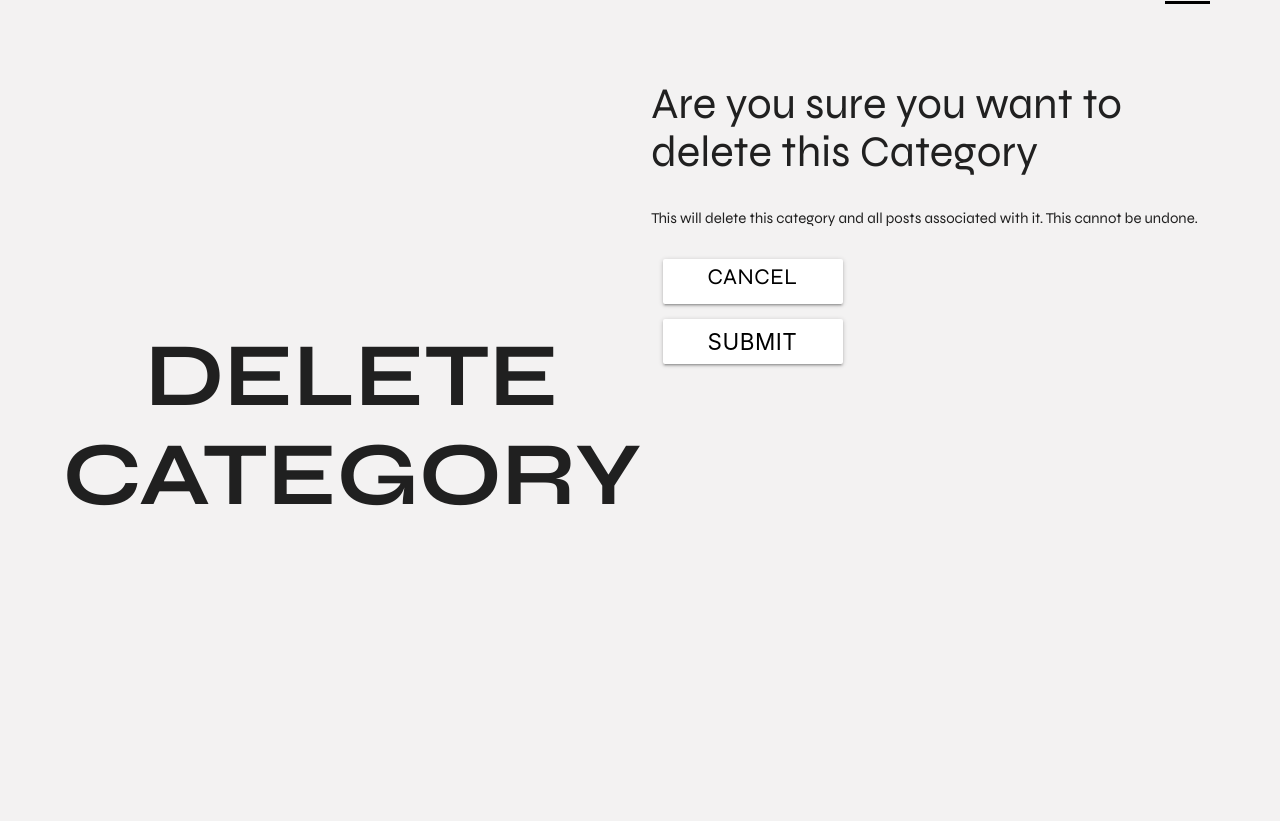
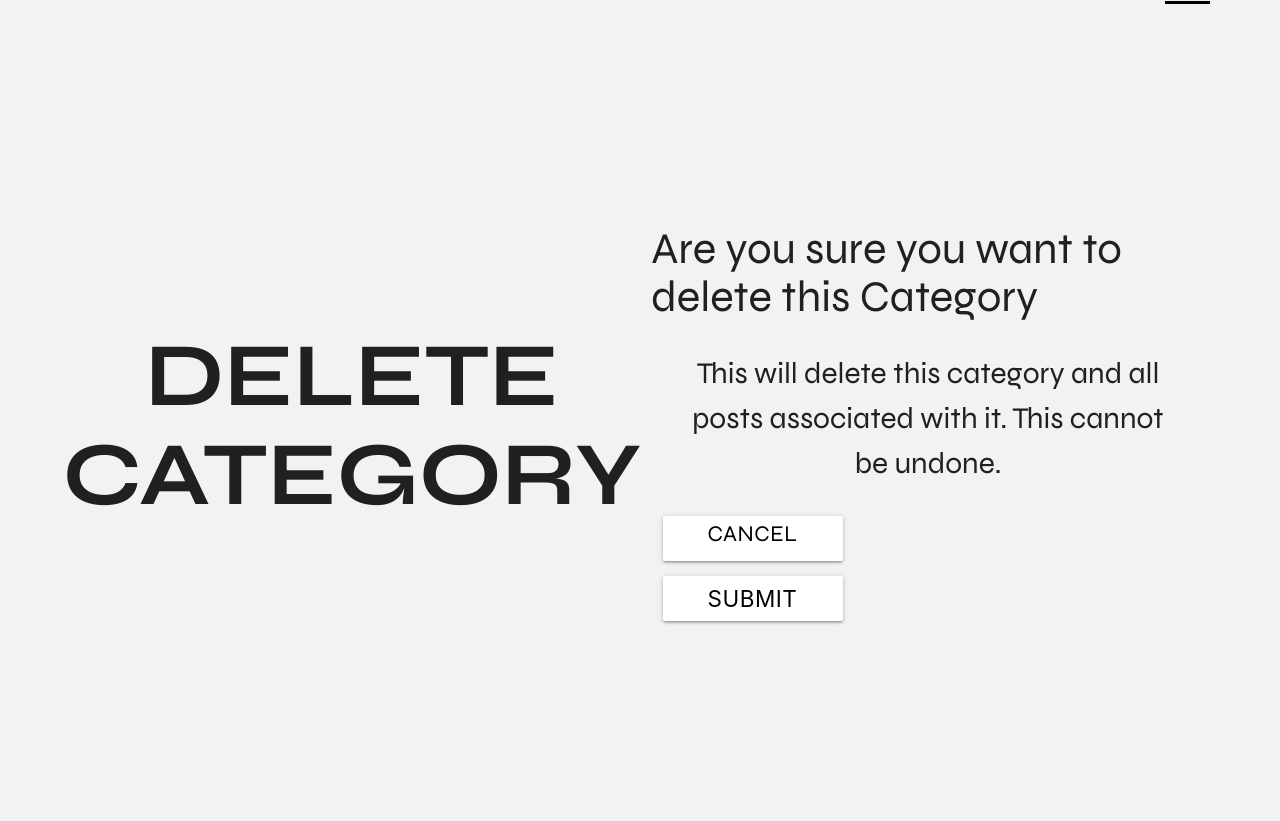
Before and after one commit to BrianWhelanDublin/milestone-project-3, a Python web app: template hello_blog/templates/admin/delete_category.html in a window 1280 px wide. Shown: the part 64-885 px from the top of the page. Run offline with Jinja, Linux system fonts and the light colour scheme; the template is opened without the code that fills it: most values are stand-ins (such as "Sample title", 1, 10 or a date in 2020); form fields are guessed from the names that the template uses.

Commit message:
fix position of form

```diff
--- a/hello_blog/templates/admin/add_category.html
+++ b/hello_blog/templates/admin/add_category.html
@@ -7,7 +7,7 @@
         {% block content %}
         <div class="row page-row fade">
             {{ page_heading("Add Category") }}
-            <div class="col center-verticaly content-height s12 xl6">
+            <div class="col center-verticaly page-content s12 xl6">
                     <form method="POST" action="" class="col s12 ">
                         <!-- this hidden tag is used by Flask-Wtf for CSRF protection and is needed for each form -->
                         {{ form.hidden_tag() }}
--- a/hello_blog/templates/admin/delete_category.html
+++ b/hello_blog/templates/admin/delete_category.html
@@ -6,7 +6,7 @@
 {% block content %}
 <div class="row page-row fade">
     {{ page_heading("Delete Category") }}
-    <div class="col center-verticaly content-height s12 xl6">
+    <div class="col center-verticaly page-content s12 xl6">
       <div class="delete-cat-msg">
             <h3>Are you sure you want to delete this Category</h3>
       <p>This will delete this category and all posts associated with it. This cannot be undone.</p>
--- a/hello_blog/templates/admin/edit_category.html
+++ b/hello_blog/templates/admin/edit_category.html
@@ -7,7 +7,7 @@
         {% block content %}
         <div class="row page-row fade">
             {{ page_heading("Edit Category") }}
-            <div class="col center-verticaly content-height s12 xl6">
+            <div class="col center-verticaly page-content s12 xl6">
                     <form method="POST" action="" class="col s12 ">
                         <!-- this hidden tag is used by Flask-Wtf for CSRF protection and is needed for each form -->
                         {{ form.hidden_tag() }}
```
